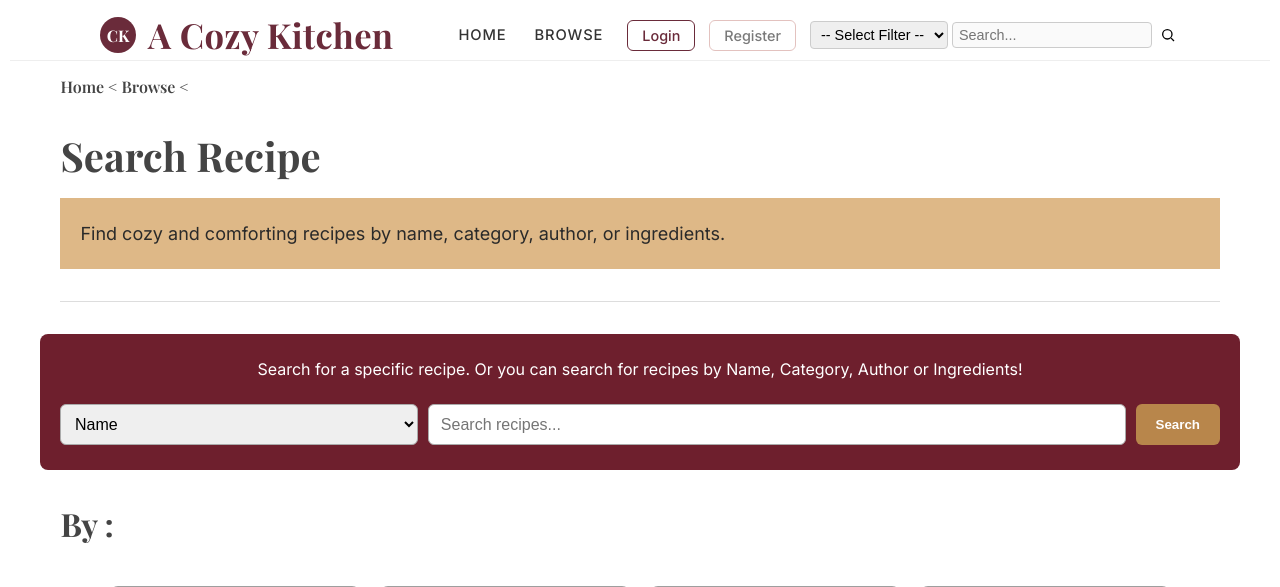
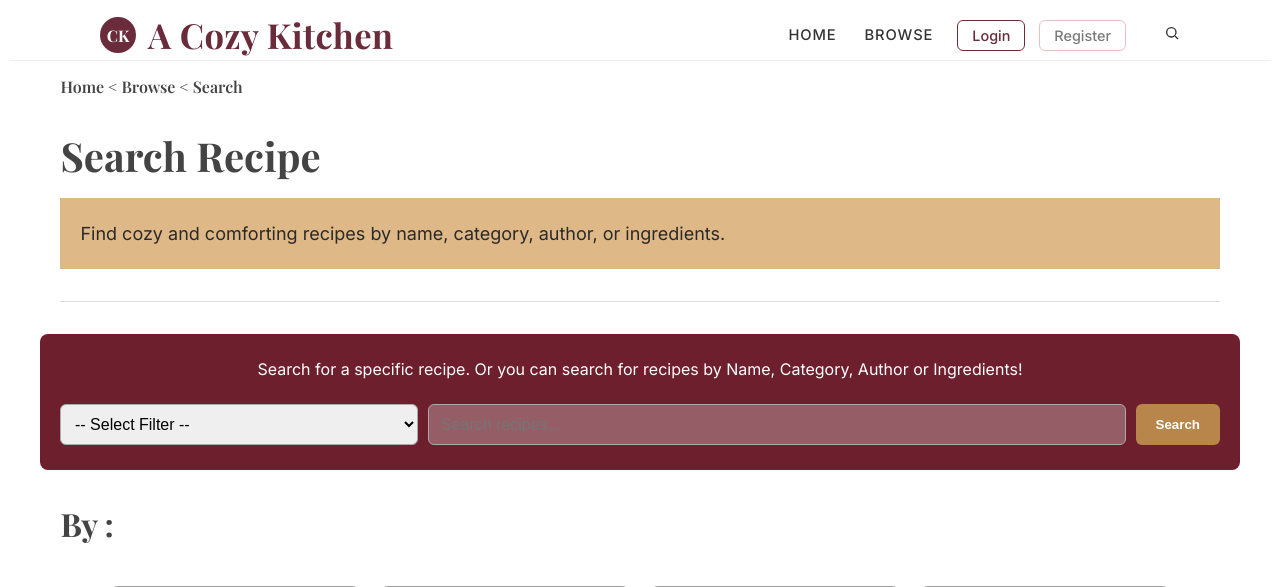
Before and after one commit to KaiNguyenVN/flask-recipeswebapp, a Flask app: page /search in a window 1280 px wide. Shown: the top 587 px of the page. Run offline with Flask 3, Linux system fonts and the light colour scheme; parts of the project's set-up code (start-up, migrations or seed data) failed here and were passed over; some libraries are stand-ins or nearby versions; grey boxes are pictures that could not be loaded.

Commit message:
remove dropdown and search bar on navbar & modify health star rating on recipe_detail

```diff
--- a/recipe/domainmodel/recipe.py
+++ b/recipe/domainmodel/recipe.py
@@ -147,7 +147,11 @@ class Recipe:
 
     @property
     def rating(self) -> float | None:
-        return self.__rating
+        if self.__rating is not None:
+            return self.__rating
+        if hasattr(self, "nutrition") and self.nutrition:
+            return self.nutrition.calculate_health_stars()
+        return None
 
     @rating.setter
     def rating(self, value: float):
@@ -206,13 +210,17 @@ class Recipe:
             raise ValueError("Review not found in recipe's reviews")
 
     def __update_rating(self) -> None:
+        ratings = []
+
+        default_rating = self.nutrition.calculate_health_stars()
+        if default_rating is not None:
+            ratings.append(default_rating)
+
         if self.__reviews:
-            ratings = [r.rating for r in self.__reviews if
+            ratings += [r.rating for r in self.__reviews if
                        hasattr(r, "rating") and r.rating is not None]
-            if ratings:
-                average_rating = sum(ratings) / len(ratings)
-                self.__rating = round(average_rating, 1)
-            else:
-                self.__rating = None
+        if ratings:
+            average_rating = sum(ratings) / len(ratings)
+            self.__rating = round(average_rating, 1)
         else:
             self.__rating = None
--- a/recipe/templates/browse.html
+++ b/recipe/templates/browse.html
@@ -39,7 +39,7 @@
                     {% if health_stars[recipe.id] %}
                         {% set full_stars = health_stars[recipe.id]|int %}
                         {% set half_star = 1 if (health_stars[recipe.id] - full_stars) >= 0.5 else 0 %}
-                        {{ '★' * full_stars }}{{ '½' * half_star }} ({{ health_stars[recipe.id] }})
+                        {{ '★' * full_stars }}{{ '⯨' * half_star }} ({{ health_stars[recipe.id] }})
                     {% else %}
                         Health star rating unavailable
                     {% endif %}
--- a/recipe/templates/header.html
+++ b/recipe/templates/header.html
@@ -35,40 +35,16 @@
             <a href="{{ url_for('authentication_bp.login') }}" class="auth-link">Login</a>
             <a href="{{ url_for('authentication_bp.register') }}" class="auth-link secondary">Register</a>
           {% endif %}
-      <div class="search-section-inline">
-        <form id="searchForm" action="{{ url_for('search_bp.search') }}" method="get" class="search-form-inline">
-            <!-- Filter dropdown -->
-            <select name="filter_by" id="filterSelect" onchange="document.getElementById('searchForm').submit();">
-                <option value="">-- Select Filter --</option>
-                <option value="name" {% if filter_by == "name" %}selected{% endif %}>Name</option>
-                <option value="category" {% if filter_by == "category" %}selected{% endif %}>Category</option>
-                <option value="author" {% if filter_by == "author" %}selected{% endif %}>Author</option>
-                <option value="ingredients" {% if filter_by == "ingredients" %}selected{% endif %}>Ingredients</option>
-            </select>
-        <!-- Text input for search queries-->
-        <input type="text" name="q" value="{{ query }}" placeholder="Search..." list="suggestions" {% if not filter_by %}disabled{% endif %}>
 
-        <button type="submit" aria-label="Search">
-            <svg class="icon" viewBox="0 0 24 24" width="16" height="16" stroke="currentColor" fill="none" stroke-width="2">
-                <circle cx="11" cy="11" r="7"></circle>
-                <line x1="21" y1="21" x2="16.65" y2="16.65"></line>
-            </svg>
-        </button>
 
-        <!-- Dropdown Suggestion based on filter -->
-        <!-- datalist use for autocomplete suggestions -->
-        <datalist id="suggestions">
-            {% if filter_by == 'name' %}
-                {% for n in names %}<option value="{{ n }}"></option>{% endfor %}
-            {% elif filter_by == 'category' %}
-                {% for c in categories %}<option value="{{ c }}"></option>{% endfor %}
-            {% elif filter_by == 'author' %}
-                {% for a in authors %}<option value="{{ a }}"></option>{% endfor %}
-            {% elif filter_by == 'ingredients' %}
-                {% for i in ingredients %}<option value="{{ i }}"></option>{% endfor %}
-            {% endif %}
-        </datalist>
-        </form>
+      <div class="utils">
+        <a class="icon-btn" href="{{ url_for('search_bp.search') }}" aria-label="Search">
+        <svg class="icon" viewBox="0 0 24 24" width="16" height="16" stroke="currentColor" fill="none" stroke-width="2">
+            <circle cx="11" cy="11" r="7"></circle>
+            <line x1="21" y1="21" x2="16.65" y2="16.65"></line>
+        </svg>
+        </a>
+      </div>
 
     </div>
       </div>
--- a/recipe/templates/home.html
+++ b/recipe/templates/home.html
@@ -36,7 +36,7 @@
                         {% if stars %}
                             {% set full_stars = stars|int %}
                             {% set half_star = 1 if (stars - full_stars) >= 0.5 else 0 %}
-                            {{ '★' * full_stars }}{{ '½' * half_star }} ({{ stars }})
+                            {{ '★' * full_stars }}{{ '⯨' * half_star }} ({{ stars }})
                         {% else %}
                             Health star rating unavailable
                         {% endif %}
--- a/recipe/templates/search_results.html
+++ b/recipe/templates/search_results.html
@@ -15,7 +15,7 @@
 <div class="breadcrumb">
     <a href="{{ url_for('home_bp.home') }}">Home < </a>
     <a href="{{ url_for('browse_bp.browse') }}">Browse < </a>
-    <a href="{{ url_for('search_bp.search', filter_by=filter_by) }}">{{ filter_by }}</a>
+    <a href="{{ url_for('search_bp.search') }}">Search</a>
 </div>
 
 <!-- Search context -->
@@ -26,22 +26,37 @@
 
 <div class="search-container">
     <p>Search for a specific recipe. Or you can search for recipes by Name, Category, Author or Ingredients!</p>
-    <form action="{{ url_for('search_bp.search') }}" method="get" style="display: flex; flex-wrap: wrap; gap: 10px; margin-top: 10px;">
+    <form id="searchForm" action="{{ url_for('search_bp.search') }}" method="get" style="display: flex; flex-wrap: wrap; gap: 10px; margin-top: 10px;">
         <!-- Dropdown filter -->
-        <select name="filter_by" style="padding: 10px; border-radius:6px; border:1px solid #aaa; font-size:16px; flex:1;">
-            <option value="name">Name</option>
-            <option value="category">Category</option>
-            <option value="author">Author</option>
-            <option value="ingredients">Ingredients</option>
+        <select name="filter_by" id="filterSelect" style="padding: 10px; border-radius:6px; border:1px solid #aaa; font-size:16px; flex:1;" onchange="document.getElementById('searchForm').submit();">
+            <option value="">-- Select Filter --</option>
+            <option value="name" {% if filter_by == "name" %}selected{% endif %}>Name</option>
+            <option value="category" {% if filter_by == "category" %}selected{% endif %}>Category</option>
+            <option value="author" {% if filter_by == "author" %}selected{% endif %}>Author</option>
+            <option value="ingredients" {% if filter_by == "ingredients" %}selected{% endif %}>Ingredients</option>
         </select>
 
         <!-- Search input -->
-        <input type="text" name="q" placeholder="Search recipes..." style="flex:2; padding: 10px 12px; border-radius:6px; border:1px solid #aaa; font-size:16px;" required>
+        <input type="text" name="q" value="{{ query }}" placeholder="Search recipes..." list="suggestions" {% if not filter_by %}disabled{% endif %} style="flex:2; padding: 10px 12px; border-radius:6px; border:1px solid #aaa; font-size:16px;" required>
 
         <!-- Submit button -->
         <button type="submit" style="padding: 10px 20px; background-color:#b8864b; border:none; border-radius:6px; color:#fff; font-weight:bold; cursor:pointer; transition:0.3s;">
             Search
         </button>
+
+        <!-- Dropdown Suggestion based on filter -->
+        <!-- datalist use for autocomplete suggestions -->
+        <datalist id="suggestions">
+            {% if filter_by == 'name' %}
+                {% for n in names %}<option value="{{ n }}"></option>{% endfor %}
+            {% elif filter_by == 'category' %}
+                {% for c in categories %}<option value="{{ c }}"></option>{% endfor %}
+            {% elif filter_by == 'author' %}
+                {% for a in authors %}<option value="{{ a }}"></option>{% endfor %}
+            {% elif filter_by == 'ingredients' %}
+                {% for i in ingredients %}<option value="{{ i }}"></option>{% endfor %}
+            {% endif %}
+        </datalist>
     </form>
 </div>
 
@@ -63,7 +78,7 @@
                     {% if health_stars[recipe.id] %}
                         {% set full_stars = health_stars[recipe.id]|int %}
                         {% set half_star = 1 if (health_stars[recipe.id] - full_stars) >= 0.5 else 0 %}
-                        {{ '★' * full_stars }}{{ '½' * half_star }} ({{ health_stars[recipe.id] }})
+                        {{ '★' * full_stars }}{{ '⯨' * half_star }} ({{ health_stars[recipe.id] }})
                     {% else %}
                         Health star rating unavailable
                     {% endif %}
```
Also changed, not shown: recipe/templates/recipe_detail.html (+16 -1 lines), 1 other file.
